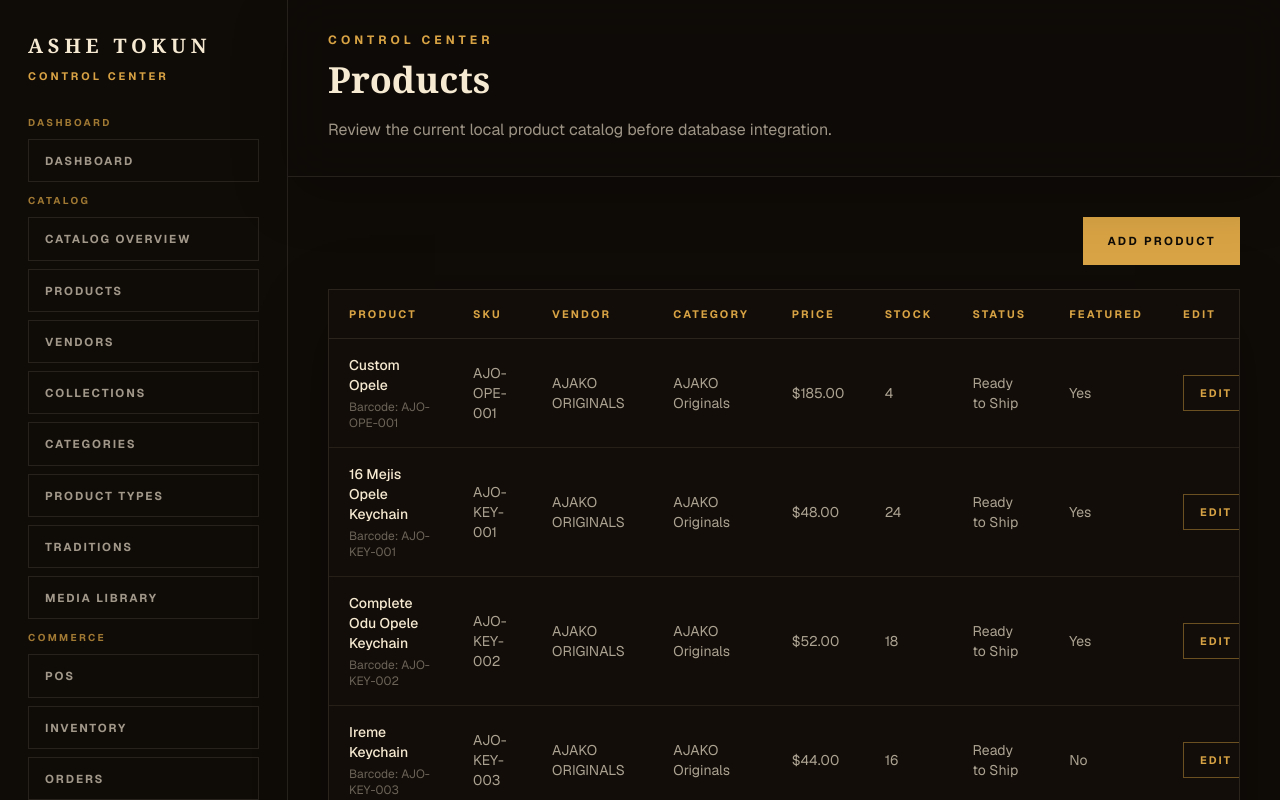
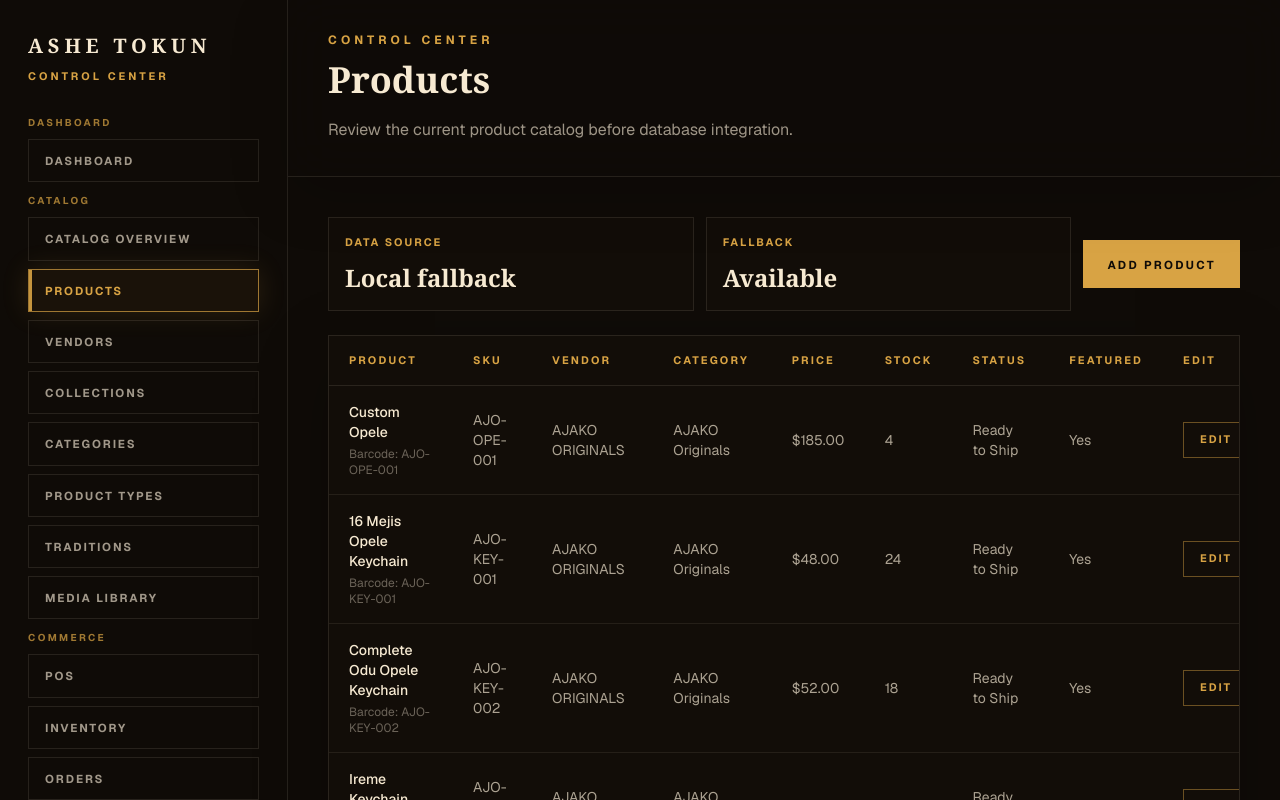
Before and after one commit to fxaleman03-coder/ashe-tokun, a Next.js app: page /admin/products in a window 1280 px wide. Shown: the top 800 px of the page. Built offline with nearby package versions, Linux system fonts and the light colour scheme; no server answers; the database is empty.

Commit message:
Phase 6.11A: Improve admin sidebar active state

```diff
--- a/app/admin/catalog/page.tsx
+++ b/app/admin/catalog/page.tsx
@@ -1,14 +1,7 @@
 import AdminShell from "@/components/admin/AdminShell";
 import { CatalogStatCard } from "@/components/admin/CatalogViews";
-import {
-  categories,
-  collections,
-  productTypes,
-  traditions,
-  vendors,
-} from "@/lib/catalog";
+import { getCatalogMetrics } from "@/lib/data/catalogMetrics";
 import { getProductMedia } from "@/lib/media";
-import { products } from "@/lib/products";
 
 const catalogMap = [
   "ASHE TOKUN Storefront",
@@ -27,7 +20,8 @@ const catalogMap = [
   "    └── Beadwork",
 ];
 
-export default function AdminCatalogPage() {
+export default async function AdminCatalogPage() {
+  const metrics = await getCatalogMetrics();
   const mediaCount = getProductMedia().length;
 
   return (
@@ -37,34 +31,84 @@ export default function AdminCatalogPage() {
     >
       <section className="grid gap-5 md:grid-cols-2 xl:grid-cols-4">
         <CatalogStatCard
-          label="Vendors"
-          value={String(vendors.length)}
-          detail="Official brands and artisan partners."
+          label="Data Source"
+          value={metrics.productSourceStatus}
+          detail="Catalog metrics are read through live helpers with local fallback."
+        />
+        <CatalogStatCard
+          label="Fallback"
+          value="Available"
+          detail="Local catalog data remains available when Supabase returns no rows."
+        />
+        <CatalogStatCard
+          label="Products"
+          value={String(metrics.totalProducts)}
+          detail="Repository-backed catalog products."
+        />
+        <CatalogStatCard
+          label="Active Products"
+          value={String(metrics.activeProducts)}
+          detail="Products currently returned for catalog use."
+        />
+        <CatalogStatCard
+          label="Inactive Products"
+          value={String(metrics.inactiveProducts)}
+          detail="Inactive products are not currently returned by the repository."
+        />
+        <CatalogStatCard
+          label="Featured"
+          value={String(metrics.featuredProducts)}
+          detail="Products highlighted in merchandising surfaces."
+        />
+        <CatalogStatCard
+          label="New Arrivals"
+          value={String(metrics.newArrivalProducts)}
+          detail="Products marked for new arrival merchandising."
+        />
+        <CatalogStatCard
+          label="Online"
+          value={String(metrics.availableOnlineProducts)}
+          detail="Products currently available for storefront display."
+        />
+        <CatalogStatCard
+          label="In Store"
+          value={String(metrics.availableInStoreProducts)}
+          detail="Products currently available for physical store sale."
+        />
+        <CatalogStatCard
+          label="Low Stock"
+          value={String(metrics.lowStockProducts)}
+          detail="Products at or below their reorder threshold."
+        />
+        <CatalogStatCard
+          label="Out of Stock"
+          value={String(metrics.outOfStockProducts)}
+          detail="Products with no stock available."
+        />
+        <CatalogStatCard
+          label="Brands"
+          value={String(metrics.brandsCount)}
+          detail="Customer-facing brands and artisan partners."
         />
         <CatalogStatCard
           label="Collections"
-          value={String(collections.length)}
+          value={String(metrics.collectionsCount)}
           detail="Merchandising groups and storefront edits."
         />
         <CatalogStatCard
           label="Categories"
-          value={String(categories.length)}
+          value={String(metrics.categoriesCount)}
           detail="Product taxonomy for browsing and management."
         />
         <CatalogStatCard
           label="Product Types"
-          value={String(productTypes.length)}
+          value={String(metrics.productTypesCount)}
           detail="Commerce behavior and product handling types."
         />
         <CatalogStatCard
           label="Traditions"
-          value={String(traditions.length)}
+          value={String(metrics.traditionsCount)}
           detail="Cultural and devotional catalog groupings."
-        />
-        <CatalogStatCard
-          label="Products"
-          value={String(products.length)}
-          detail="Current seed catalog products."
         />
         <CatalogStatCard
           label="Media Assets"
--- a/app/admin/products/page.tsx
+++ b/app/admin/products/page.tsx
@@ -1,23 +1,48 @@
 import Link from "next/link";
 import AdminShell from "@/components/admin/AdminShell";
 import AdminProductsTable from "@/components/admin/AdminProductsTable";
+import {
+  getProducts,
+  getProductSourceStatus,
+} from "@/lib/data/productsRepository";
 
-export default function AdminProductsPage() {
+export default async function AdminProductsPage() {
+  const [products, productSourceStatus] = await Promise.all([
+    getProducts(),
+    getProductSourceStatus(),
+  ]);
+
   return (
     <AdminShell
       title="Products"
-      description="Review the current local product catalog before database integration."
+      description="Review the current product catalog before database integration."
     >
-      <div className="mb-6 flex justify-end">
+      <div className="mb-6 grid gap-3 sm:grid-cols-2 lg:grid-cols-[1fr_1fr_auto]">
+        <div className="border border-[#f7ead2]/10 bg-[#120d08] p-4">
+          <p className="text-[0.68rem] font-bold uppercase tracking-[0.18em] text-[#d8a344]">
+            Data Source
+          </p>
+          <p className="mt-3 font-serif text-2xl font-semibold text-[#f7ead2]">
+            {productSourceStatus}
+          </p>
+        </div>
+        <div className="border border-[#f7ead2]/10 bg-[#120d08] p-4">
+          <p className="text-[0.68rem] font-bold uppercase tracking-[0.18em] text-[#d8a344]">
+            Fallback
+          </p>
+          <p className="mt-3 font-serif text-2xl font-semibold text-[#f7ead2]">
+            Available
+          </p>
+        </div>
         <Link
           href="/admin/products/new"
-          className="inline-flex min-h-12 items-center justify-center bg-[#d8a344] px-6 text-[0.72rem] font-bold uppercase tracking-[0.2em] text-[#0f0b07] transition duration-500 ease-out hover:bg-[#f0c062] hover:shadow-[0_20px_48px_rgba(216,163,68,0.24)]"
+          className="inline-flex min-h-12 items-center justify-center self-start bg-[#d8a344] px-6 text-[0.72rem] font-bold uppercase tracking-[0.2em] text-[#0f0b07] transition duration-500 ease-out hover:bg-[#f0c062] hover:shadow-[0_20px_48px_rgba(216,163,68,0.24)] lg:self-center"
         >
           Add Product
         </Link>
       </div>
 
-      <AdminProductsTable />
+      <AdminProductsTable products={products} />
     </AdminShell>
   );
 }
--- a/components/admin/AdminProductsTable.tsx
+++ b/components/admin/AdminProductsTable.tsx
@@ -1,7 +1,15 @@
 "use client";
 
 import Link from "next/link";
-import { useProductCatalog } from "@/lib/productStore";
+import {
+  mergeProductCatalog,
+  useProductOverrides,
+} from "@/lib/productStore";
+import type { Product } from "@/lib/products";
+
+type AdminProductsTableProps = {
+  products: Product[];
+};
 
 function formatPrice(price: number) {
   return new Intl.NumberFormat("en-US", {
@@ -12,8 +20,11 @@ function formatPrice(price: number) {
   }).format(price);
 }
 
-export default function AdminProductsTable() {
-  const products = useProductCatalog();
+export default function AdminProductsTable({
+  products,
+}: AdminProductsTableProps) {
+  const overrides = useProductOverrides();
+  const displayProducts = mergeProductCatalog(products, overrides);
 
   return (
     <div className="overflow-x-auto border border-[#f7ead2]/10 bg-[#120d08] shadow-[0_22px_70px_rgba(0,0,0,0.22)]">
@@ -32,7 +43,7 @@ export default function AdminProductsTable() {
           </tr>
         </thead>
         <tbody>
-          {products.map((product) => (
+          {displayProducts.map((product) => (
             <tr
               key={product.id}
               className="border-b border-[#f7ead2]/8 text-sm text-[#e8dcc8]/72 last:border-b-0"
--- a/components/admin/AdminSidebar.tsx
+++ b/components/admin/AdminSidebar.tsx
@@ -1,4 +1,7 @@
+"use client";
+
 import Link from "next/link";
+import { usePathname } from "next/navigation";
 
 const navigationGroups = [
   {
@@ -37,7 +40,21 @@ const navigationGroups = [
   },
 ];
 
+const allNavigationLinks = navigationGroups.flatMap((group) => group.links);
+
+function getActiveHref(pathname: string) {
+  return allNavigationLinks
+    .filter(
+      (link) =>
+        pathname === link.href || pathname.startsWith(`${link.href}/`),
+    )
+    .sort((first, second) => second.href.length - first.href.length)[0]?.href;
+}
+
 export default function AdminSidebar() {
+  const pathname = usePathname();
+  const activeHref = getActiveHref(pathname);
+
   return (
     <aside className="border-b border-[#f7ead2]/10 bg-[#0f0b07] px-6 py-6 lg:min-h-screen lg:w-72 lg:border-b-0 lg:border-r lg:px-7 lg:py-8">
       <Link href="/admin" className="block">
@@ -56,15 +73,25 @@ export default function AdminSidebar() {
               {group.title}
             </p>
             <div className="flex gap-2 lg:flex-col">
-              {group.links.map((link) => (
+              {group.links.map((link) => {
+                const isActive = link.href === activeHref;
+
+                return (
                   <Link
                     key={`${group.title}-${link.label}-${link.href}`}
                     href={link.href}
-                  className="whitespace-nowrap border border-[#f7ead2]/10 px-4 py-3 text-[0.72rem] font-bold uppercase tracking-[0.16em] text-[#e8dcc8]/68 transition duration-500 ease-out hover:border-[#d8a344]/60 hover:text-[#d8a344] hover:shadow-[0_0_28px_rgba(216,163,68,0.1)]"
+                    aria-current={isActive ? "page" : undefined}
+                    className={[
+                      "whitespace-nowrap border px-4 py-3 text-[0.72rem] font-bold uppercase tracking-[0.16em] transition duration-500 ease-out hover:border-[#d8a344]/60 hover:text-[#d8a344] hover:shadow-[0_0_28px_rgba(216,163,68,0.1)]",
+                      isActive
+                        ? "border-[#d8a344]/70 bg-[#1a1209] text-[#d8a344] shadow-[inset_3px_0_0_rgba(216,163,68,0.9),0_0_28px_rgba(216,163,68,0.14)]"
+                        : "border-[#f7ead2]/10 text-[#e8dcc8]/68",
+                    ].join(" ")}
                   >
                     {link.label}
                   </Link>
-              ))}
+                );
+              })}
             </div>
           </div>
         ))}
--- /dev/null
+++ b/lib/data/catalogMetrics.ts
@@ -0,0 +1,78 @@
+import { getBrands } from "@/lib/data/brands";
+import { getCategories } from "@/lib/data/categories";
+import { getCollections } from "@/lib/data/collections";
+import { getProductTypes } from "@/lib/data/productTypes";
+import {
+  getProductSourceStatus,
+  getProducts,
+} from "@/lib/data/productsRepository";
+import { getTraditions } from "@/lib/data/traditions";
+
+export type CatalogMetrics = {
+  totalProducts: number;
+  featuredProducts: number;
+  newArrivalProducts: number;
+  activeProducts: number;
+  inactiveProducts: number;
+  availableOnlineProducts: number;
+  availableInStoreProducts: number;
+  brandsCount: number;
+  categoriesCount: number;
+  collectionsCount: number;
+  productTypesCount: number;
+  traditionsCount: number;
+  lowStockProducts: number;
+  outOfStockProducts: number;
+  productSourceStatus: "Supabase" | "Local fallback";
+};
+
+export async function getCatalogMetrics(): Promise<CatalogMetrics> {
+  const [
+    products,
+    brands,
+    categories,
+    collections,
+    productTypes,
+    traditions,
+    productSourceStatus,
+  ] = await Promise.all([
+    getProducts(),
+    getBrands(),
+    getCategories(),
+    getCollections(),
+    getProductTypes(),
+    getTraditions(),
+    getProductSourceStatus(),
+  ]);
+
+  const outOfStockProducts = products.filter(
+    (product) => product.stock <= 0,
+  ).length;
+  const lowStockProducts = products.filter((product) => {
+    const reorderLevel = product.reorderLevel ?? 3;
+
+    return product.stock > 0 && product.stock <= reorderLevel;
+  }).length;
+
+  return {
+    totalProducts: products.length,
+    featuredProducts: products.filter((product) => product.isFeatured).length,
+    newArrivalProducts: products.filter((product) => product.isNew).length,
+    activeProducts: products.length,
+    inactiveProducts: 0,
+    availableOnlineProducts: products.filter(
+      (product) => product.availableOnline,
+    ).length,
+    availableInStoreProducts: products.filter(
+      (product) => product.availableInStore,
+    ).length,
+    brandsCount: brands.length,
+    categoriesCount: categories.length,
+    collectionsCount: collections.length,
+    productTypesCount: productTypes.length,
+    traditionsCount: traditions.length,
+    lowStockProducts,
+    outOfStockProducts,
+    productSourceStatus,
+  };
+}
```
Lines whose indentation alone changed are shown as unchanged.
